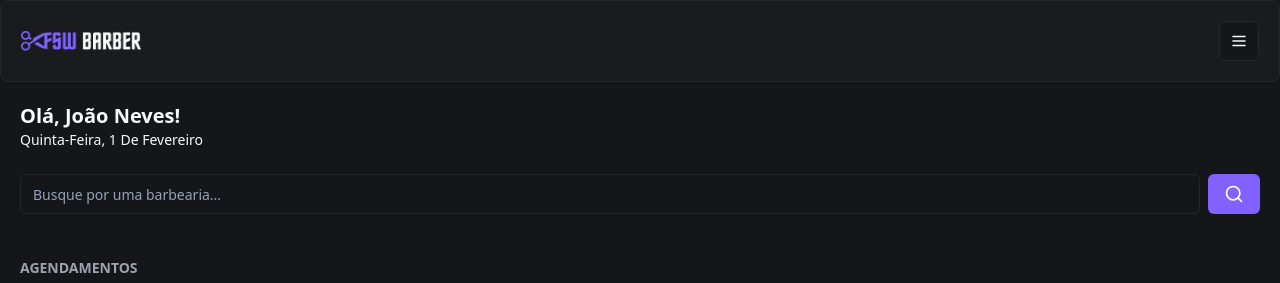
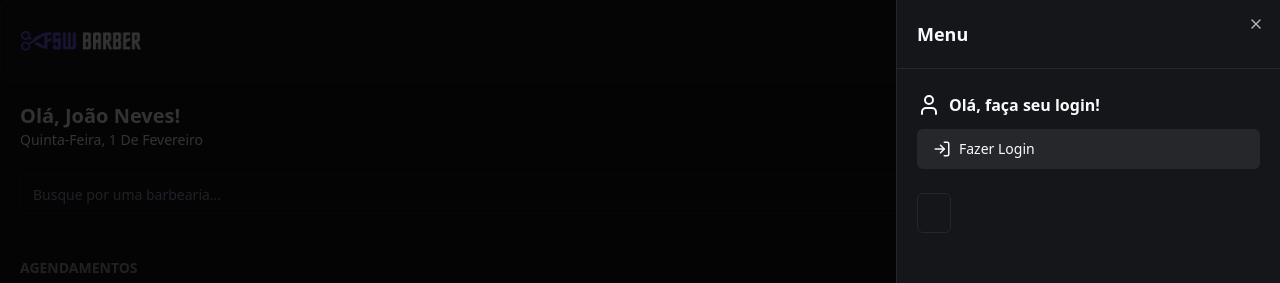
Before and after one commit to Joao13Neves/barbershop-fullstack, a Next.js app: page / in a window 1280 px wide. Both pictures are taken after a click on the button 1239 px from the left and 41 px from the top of the page. Shown: the top 283 px of the page. Built offline with nearby package versions, Linux system fonts and the light colour scheme; no server answers; the database is empty.

Commit message:
feat: add side menu with auth google

```diff
--- a/app/_components/header.tsx
+++ b/app/_components/header.tsx
@@ -3,15 +3,94 @@
 import Image from "next/image";
 import { Card, CardContent } from "./ui/card";
 import { Button } from "./ui/button";
-import { MenuIcon } from "lucide-react";
+import {
+  CalendarIcon,
+  HomeIcon,
+  Link,
+  LogInIcon,
+  LogOutIcon,
+  MenuIcon,
+  UserIcon,
+} from "lucide-react";
+import {
+  Sheet,
+  SheetContent,
+  SheetHeader,
+  SheetTitle,
+  SheetTrigger,
+} from "./ui/sheet";
+import { signIn, signOut, useSession } from "next-auth/react";
+import { Avatar, AvatarImage } from "./ui/avatar";
 const Header = () => {
+  const { data, status } = useSession();
+
+  const handleLogOutClick = () => signOut();
+  const handleLogInClick = () => signIn("google");
+
   return (
     <Card>
       <CardContent className="p-5 justify-between items-center flex flex-row">
         <Image src="/logo.png" alt="FSW Barber" height={18} width={120} />
-        <Button variant={"outline"} size={"icon"}>
-          <MenuIcon size={18}></MenuIcon>
-        </Button>
+        <Sheet>
+          <SheetTrigger asChild>
+            <Button variant={"outline"} size={"icon"}>
+              <MenuIcon size={18}></MenuIcon>
+            </Button>
+          </SheetTrigger>
+
+          <SheetContent className="p-0">
+            <SheetHeader className="text-left border-b border-solid border-secundary p-5">
+              <SheetTitle>Menu</SheetTitle>
+            </SheetHeader>
+
+            {data?.user ? (
+              <div className="flex justify-between px-5 py-6 items-center">
+                <div className="flex items-center gap-3">
+                  <Avatar>
+                    <AvatarImage src={data.user?.image ?? ""} />
+                  </Avatar>
+
+                  <h2 className="font">{data.user?.name}</h2>
+                </div>
+
+                <Button variant="secondary" size="icon">
+                  <LogOutIcon onClick={handleLogOutClick}></LogOutIcon>
+                </Button>
+              </div>
+            ) : (
+              <div className="flex flex-col px-5 py-6 gap-3">
+                <div className="flex items-center gap-2">
+                  <UserIcon></UserIcon>
+                  <h2 className="font-bold">Olá, faça seu login!</h2>
+                </div>
+                <Button
+                  onClick={handleLogInClick}
+                  variant="secondary"
+                  className="w-full justify-start"
+                >
+                  <LogInIcon className="mr-2" size={18}></LogInIcon>
+                  Fazer Login
+                </Button>
+              </div>
+            )}
+
+            <div className="flex flex-col gap-3 px-5" >
+              <Button variant="outline" className="justify-start" asChild>
+                <Link href="/">
+                  <HomeIcon className="mr-2"  size={18}></HomeIcon>
+                  Início
+                </Link>
+              </Button>
+
+              {data?.user && (
+                <Button variant="outline" className="justify-start">
+                  <CalendarIcon className="mr-2" size={18}></CalendarIcon>
+                  Agendamentos
+                </Button>
+              )}
+            </div>
+          </SheetContent>
+        </Sheet>
       </CardContent>
     </Card>
   );
--- /dev/null
+++ b/app/_components/ui/sheet.tsx
@@ -0,0 +1,140 @@
+"use client"
+
+import * as React from "react"
+import * as SheetPrimitive from "@radix-ui/react-dialog"
+import { cva, type VariantProps } from "class-variance-authority"
+import { X } from "lucide-react"
+
+import { cn } from "@/app/_lib/utils"
+
+const Sheet = SheetPrimitive.Root
+
+const SheetTrigger = SheetPrimitive.Trigger
+
+const SheetClose = SheetPrimitive.Close
+
+const SheetPortal = SheetPrimitive.Portal
+
+const SheetOverlay = React.forwardRef<
+  React.ElementRef<typeof SheetPrimitive.Overlay>,
+  React.ComponentPropsWithoutRef<typeof SheetPrimitive.Overlay>
+>(({ className, ...props }, ref) => (
+  <SheetPrimitive.Overlay
+    className={cn(
+      "fixed inset-0 z-50 bg-black/80  data-[state=open]:animate-in data-[state=closed]:animate-out data-[state=closed]:fade-out-0 data-[state=open]:fade-in-0",
+      className
+    )}
+    {...props}
+    ref={ref}
+  />
+))
+SheetOverlay.displayName = SheetPrimitive.Overlay.displayName
+
+const sheetVariants = cva(
+  "fixed z-50 gap-4 bg-background p-6 shadow-lg transition ease-in-out data-[state=open]:animate-in data-[state=closed]:animate-out data-[state=closed]:duration-300 data-[state=open]:duration-500",
+  {
+    variants: {
+      side: {
+        top: "inset-x-0 top-0 border-b data-[state=closed]:slide-out-to-top data-[state=open]:slide-in-from-top",
+        bottom:
+          "inset-x-0 bottom-0 border-t data-[state=closed]:slide-out-to-bottom data-[state=open]:slide-in-from-bottom",
+        left: "inset-y-0 left-0 h-full w-3/4 border-r data-[state=closed]:slide-out-to-left data-[state=open]:slide-in-from-left sm:max-w-sm",
+        right:
+          "inset-y-0 right-0 h-full w-3/4  border-l data-[state=closed]:slide-out-to-right data-[state=open]:slide-in-from-right sm:max-w-sm",
+      },
+    },
+    defaultVariants: {
+      side: "right",
+    },
+  }
+)
+
+interface SheetContentProps
+  extends React.ComponentPropsWithoutRef<typeof SheetPrimitive.Content>,
+    VariantProps<typeof sheetVariants> {}
+
+const SheetContent = React.forwardRef<
+  React.ElementRef<typeof SheetPrimitive.Content>,
+  SheetContentProps
+>(({ side = "right", className, children, ...props }, ref) => (
+  <SheetPortal>
+    <SheetOverlay />
+    <SheetPrimitive.Content
+      ref={ref}
+      className={cn(sheetVariants({ side }), className)}
+      {...props}
+    >
+      {children}
+      <SheetPrimitive.Close className="absolute right-4 top-4 rounded-sm opacity-70 ring-offset-background transition-opacity hover:opacity-100 focus:outline-none focus:ring-2 focus:ring-ring focus:ring-offset-2 disabled:pointer-events-none data-[state=open]:bg-secondary">
+        <X className="h-4 w-4" />
+        <span className="sr-only">Close</span>
+      </SheetPrimitive.Close>
+    </SheetPrimitive.Content>
+  </SheetPortal>
+))
+SheetContent.displayName = SheetPrimitive.Content.displayName
+
+const SheetHeader = ({
+  className,
+  ...props
+}: React.HTMLAttributes<HTMLDivElement>) => (
+  <div
+    className={cn(
+      "flex flex-col space-y-2 text-center sm:text-left",
+      className
+    )}
+    {...props}
+  />
+)
+SheetHeader.displayName = "SheetHeader"
+
+const SheetFooter = ({
+  className,
+  ...props
+}: React.HTMLAttributes<HTMLDivElement>) => (
+  <div
+    className={cn(
+      "flex flex-col-reverse sm:flex-row sm:justify-end sm:space-x-2",
+      className
+    )}
+    {...props}
+  />
+)
+SheetFooter.displayName = "SheetFooter"
+
+const SheetTitle = React.forwardRef<
+  React.ElementRef<typeof SheetPrimitive.Title>,
+  React.ComponentPropsWithoutRef<typeof SheetPrimitive.Title>
+>(({ className, ...props }, ref) => (
+  <SheetPrimitive.Title
+    ref={ref}
+    className={cn("text-lg font-semibold text-foreground", className)}
+    {...props}
+  />
+))
+SheetTitle.displayName = SheetPrimitive.Title.displayName
+
+const SheetDescription = React.forwardRef<
+  React.ElementRef<typeof SheetPrimitive.Description>,
+  React.ComponentPropsWithoutRef<typeof SheetPrimitive.Description>
+>(({ className, ...props }, ref) => (
+  <SheetPrimitive.Description
+    ref={ref}
+    className={cn("text-sm text-muted-foreground", className)}
+    {...props}
+  />
+))
+SheetDescription.displayName = SheetPrimitive.Description.displayName
+
+export {
+  Sheet,
+  SheetPortal,
+  SheetOverlay,
+  SheetTrigger,
+  SheetClose,
+  SheetContent,
+  SheetHeader,
+  SheetFooter,
+  SheetTitle,
+  SheetDescription,
+}
--- a/package.json
+++ b/package.json
@@ -17,6 +17,7 @@
     "@prisma/adapter-neon": "^5.9.0",
     "@prisma/client": "^5.10.2",
     "@radix-ui/react-avatar": "^1.0.4",
+    "@radix-ui/react-dialog": "^1.0.5",
     "@radix-ui/react-slot": "^1.0.2",
     "class-variance-authority": "^0.7.0",
     "clsx": "^2.1.0",
```
Also changed, not shown: 1 other file (tests, documents, lock files or other folders).
